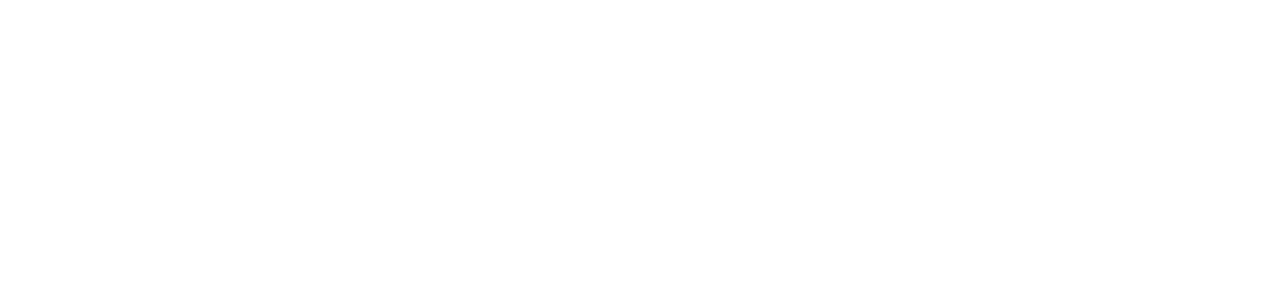
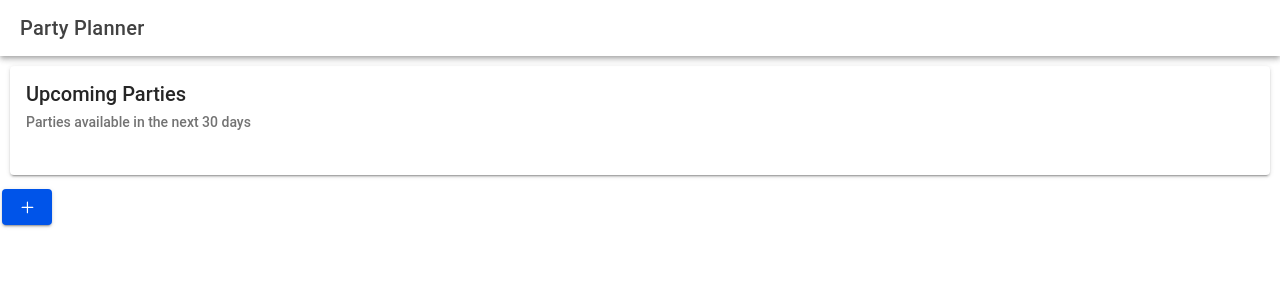
Before and after one commit to SadraSamadzadeh/Ionic, a React (Vite) app: page /parties in a window 1280 px wide. Shown: the top 300 px of the page. Built offline with nearby package versions, Linux system fonts and the light colour scheme.

Commit message:
new changes

```diff
--- a/package.json
+++ b/package.json
@@ -12,9 +12,11 @@
     "lint": "eslint"
   },
   "dependencies": {
+    "@capacitor/android": "6.1.2",
     "@capacitor/app": "6.0.1",
-    "@capacitor/core": "6.1.2",
+    "@capacitor/core": "^6.1.2",
     "@capacitor/haptics": "6.0.1",
+    "@capacitor/ios": "6.1.2",
     "@capacitor/keyboard": "6.0.2",
     "@capacitor/status-bar": "6.0.1",
     "@ionic/react": "^8.0.0",
--- a/src/App.tsx
+++ b/src/App.tsx
@@ -2,6 +2,7 @@
 import { IonApp, IonRouterOutlet, setupIonicReact } from '@ionic/react';
 import { IonReactRouter } from '@ionic/react-router';
 import Home from './pages/Home';
+import PeopleList from './pages/PartyList';
 
 /* Core CSS required for Ionic components to work properly */
 import '@ionic/react/css/core.css';
@@ -42,6 +43,9 @@
         <Route exact path="/home">
           <Home />
         </Route>
+        <Route exact path="/parties">
+        <PeopleList />
+        </Route>
         <Route exact path="/">
           <Redirect to="/home" />
         </Route>
--- /dev/null
+++ b/src/components/Card.css
@@ -0,0 +1,7 @@
+ion-item {
+    --padding-start: 0;
+    cursor: pointer;
+  }
+  ion-button {
+    width: 50px;
+  }
--- /dev/null
+++ b/src/components/Card.tsx
@@ -0,0 +1,42 @@
+import React from 'react';
+import {add} from 'ionicons/icons'
+import {
+  IonCard,
+  IonCardContent,
+  IonCardHeader,
+  IonCardSubtitle,
+  IonCardTitle,
+  IonItem,
+  IonLabel,
+  IonList,
+  IonButton,
+  IonThumbnail,
+} from '@ionic/react';
+
+import './Card.css';
+
+function Example({ parties}) {
+  return (
+    <IonCard>
+      <IonCardHeader>
+        <IonCardTitle>Upcoming Parties</IonCardTitle>
+        <IonCardSubtitle>Parties available in the next 30 days</IonCardSubtitle>
+      </IonCardHeader>
+      <IonCardContent>
+        <IonList>
+        {parties.map((item, index) => (
+            <IonItem button={true} key={index} href='/people' >
+            <IonThumbnail slot="start">
+            <img alt="Silhouette of mountains" src="https://ionicframework.com/docs/img/demos/thumbnail.svg" />
+            </IonThumbnail>
+            <IonLabel>{item.name}</IonLabel>
+            <IonLabel>{item.description}</IonLabel>
+            </IonItem>
+        ))}
+        </IonList>
+      </IonCardContent>
+    </IonCard>
+  );
+
+}
+export default Example;
--- a/src/components/ExploreContainer.css
+++ /dev/null
@@ -1,24 +0,0 @@
-#container {
-  text-align: center;
-  position: absolute;
-  left: 0;
-  right: 0;
-  top: 50%;
-  transform: translateY(-50%);
-}
-
-#container strong {
-  font-size: 20px;
-  line-height: 26px;
-}
-
-#container p {
-  font-size: 16px;
-  line-height: 22px;
-  color: #8c8c8c;
-  margin: 0;
-}
-
-#container a {
-  text-decoration: none;
-}
--- a/src/components/ExploreContainer.tsx
+++ /dev/null
@@ -1,14 +0,0 @@
-import './ExploreContainer.css';
-
-interface ContainerProps { }
-
-const ExploreContainer: React.FC<ContainerProps> = () => {
-  return (
-    <div id="container">
-      <strong>Ready to create an app?</strong>
-      <p>Start with Ionic <a target="_blank" rel="noopener noreferrer" href="https://ionicframework.com/docs/components">UI Components</a></p>
-    </div>
-  );
-};
-
-export default ExploreContainer;
--- /dev/null
+++ b/src/components/Popup.tsx
@@ -0,0 +1,36 @@
+import React, { useState, useRef } from 'react';
+import {close} from 'ionicons/icons'
+import {
+  IonButton,
+  IonModal,
+  IonHeader,
+  IonTitle,
+  IonContent,
+  IonToolbar,
+  IonIcon,
+} from '@ionic/react';
+
+const Popup = ({isOpen, onClose, title, children, buttonText}) => {
+    return (
+        <>
+
+            <IonModal isOpen={isOpen} onDidDismiss={onClose}>
+                <IonHeader>
+                    <IonToolbar>
+                        <IonTitle slot='start'>
+                            {title}
+                        </IonTitle>
+                        <IonButton slot='end' onClick={onClose}><IonIcon icon={close}></IonIcon></IonButton>
+                    </IonToolbar>
+                </IonHeader>
+                <IonContent>
+                    {children}
+                </IonContent>
+
+            </IonModal>
+        </>
+    )
+}
+
+
+export default Popup;
--- a/src/pages/Home.tsx
+++ b/src/pages/Home.tsx
@@ -1,5 +1,5 @@
-import { IonContent, IonHeader, IonPage, IonTitle, IonToolbar } from '@ionic/react';
-import ExploreContainer from '../components/ExploreContainer';
+import { IonContent, IonHeader, IonPage, IonTitle, IonToolbar, IonItem, IonLabel } from '@ionic/react';
+import Popup from '../components/Popup';
 import './Home.css';
 
 const Home: React.FC = () => {
@@ -7,16 +7,18 @@
     <IonPage>
       <IonHeader>
         <IonToolbar>
-          <IonTitle>Blank</IonTitle>
+          <IonTitle>Party Planner</IonTitle>
         </IonToolbar>
       </IonHeader>
       <IonContent fullscreen>
         <IonHeader collapse="condense">
           <IonToolbar>
-            <IonTitle size="large">Blank</IonTitle>
+            <IonTitle size="large">Party Planner</IonTitle>
           </IonToolbar>
         </IonHeader>
-        <ExploreContainer />
+        <IonItem button href="/parties">
+          <IonLabel>Go To Parties</IonLabel>
+        </IonItem>
       </IonContent>
     </IonPage>
   );
--- /dev/null
+++ b/src/pages/PartyList.tsx
@@ -0,0 +1,69 @@
+import { IonContent, IonHeader, IonIcon, IonPage, IonTitle, IonToolbar, IonInput, IonButton } from '@ionic/react';
+import React, {useState, useEffect} from 'react';
+import Card from '../components/Card';
+import Popup from '../components/Popup';
+import {add} from 'ionicons/icons'
+import './Home.css';
+const Home: React.FC = () => {
+  const [isModalOpen, setIsModalOpen] = useState(false);
+  const openModal = () => setIsModalOpen(true);
+  const closeModal = () => setIsModalOpen(false);
+  const [partyList, setPartyList] = useState([]);
+  const [party, setParty] = useState({
+    name: '',
+    description: '',
+  });
+  const handleChange = (e) => {
+    const {name, value} = e.target;
+    setParty((prevParty) => ({
+      ...prevParty,
+      [name]: value,
+    }));
+  }
+  useEffect(() => {
+    const storedPartyList = localStorage.getItem('partyList');
+    if (storedPartyList) {
+      setPartyList(JSON.parse(storedPartyList)); // Parse and set the stored list
+    }
+  }, []);
+
+  const handleSubmit = () => {
+    setIsModalOpen(false);
+    if(party.name && party.description) {
+      const updatedPartyList = [...partyList, party];
+      setPartyList(updatedPartyList);
+      localStorage.setItem('partyList', JSON.stringify(updatedPartyList));
+      setParty({
+        name: '',
+        description: '',
+      })
+    }
+};
+  return (
+    <IonPage>
+      <IonHeader>
+        <IonToolbar>
+          <IonTitle>Party Planner</IonTitle>
+        </IonToolbar>
+      </IonHeader>
+      <IonContent fullscreen>
+        <Card
+          parties={partyList}
+        ></Card>
+        <IonButton onClick={openModal}><IonIcon icon={add}></IonIcon></IonButton>
+        <Popup
+          isOpen={isModalOpen}
+          onClose={closeModal}
+          title="Create Party"
+          buttonText="Close Modal"
+        >
+        <IonInput name='name' label='Name' onIonChange={handleChange}></IonInput>
+        <IonInput name='description' label='Description' onIonChange={handleChange}></IonInput>
+        <IonButton onClick={handleSubmit}>Add</IonButton>
+        </Popup>
+      </IonContent>
+    </IonPage>
+  );
+};
+
+export default Home;
```
Also changed, not shown: 69 other files (tests, documents, lock files or other folders).
